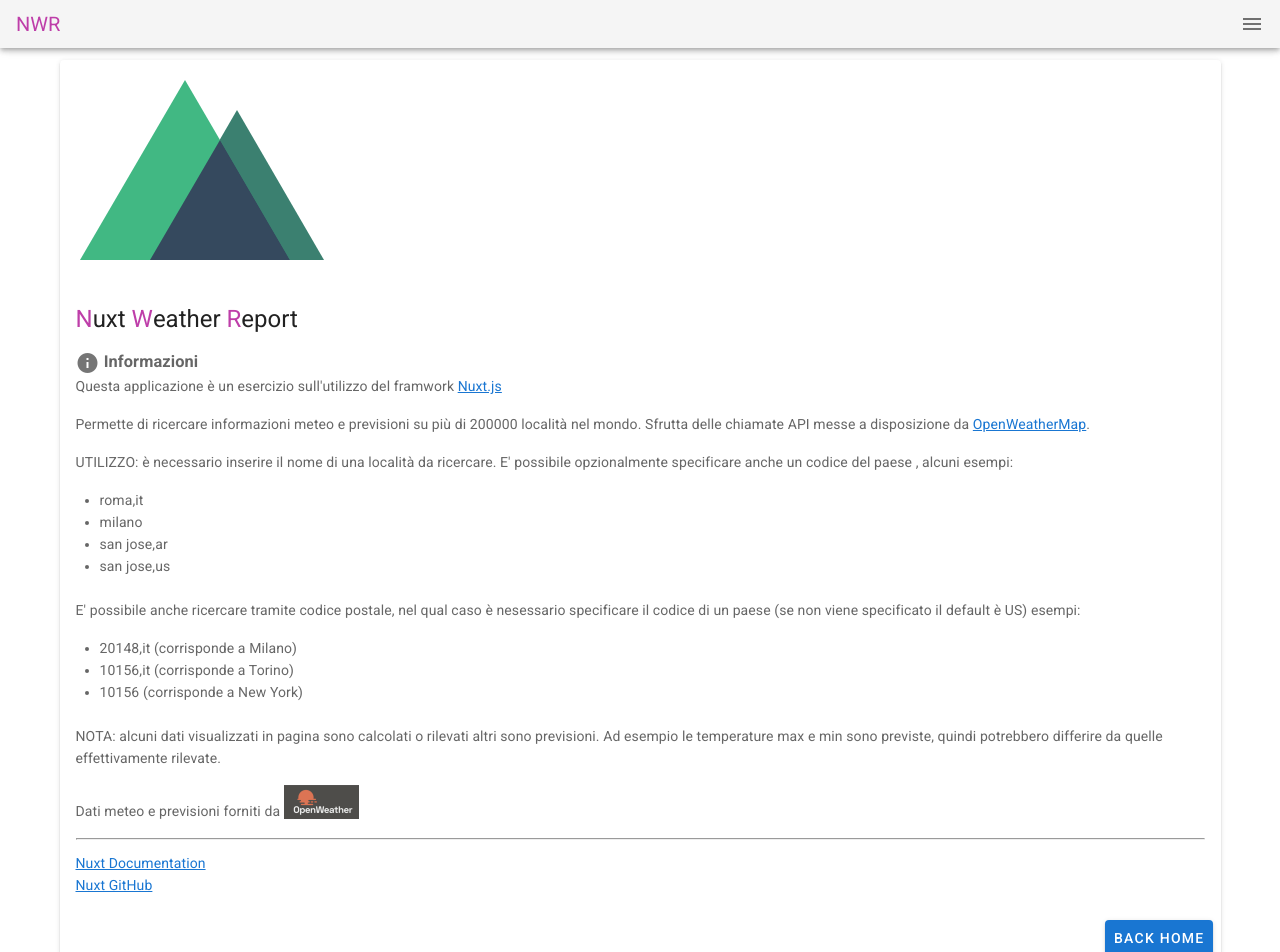
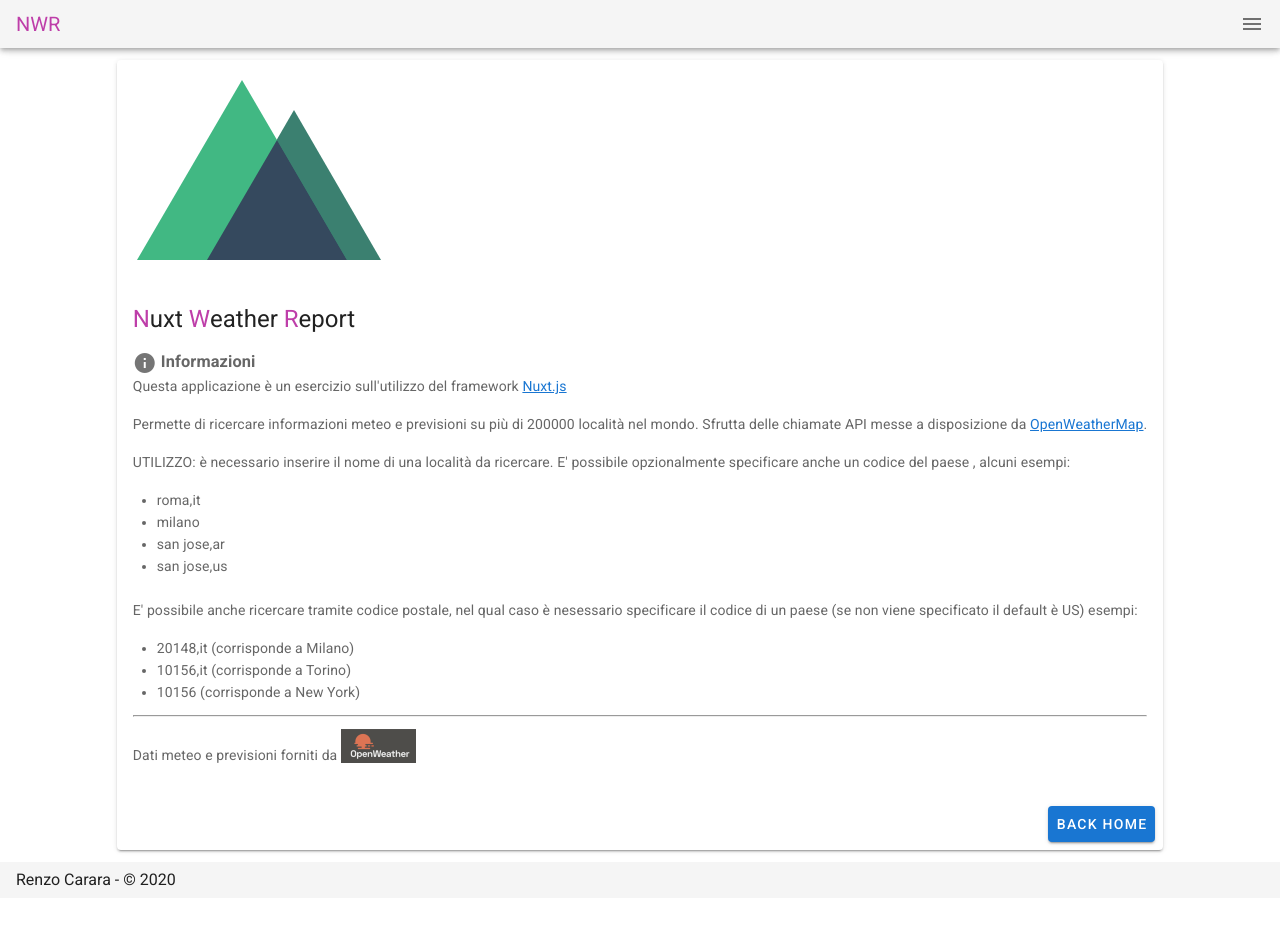
Before and after one commit to renzocarara/nuxt_wr, a Nuxt app: page /about in a window 1280 px wide. Shown: the top 952 px of the page. After the commit the page ends 898 px from the top, so only its background shows below. Built offline with nearby package versions, Linux system fonts and the light colour scheme.

Commit message:
about page + rimozione dati non corretti

```diff
--- a/pages/about.vue
+++ b/pages/about.vue
@@ -15,9 +15,9 @@
                     </h3>
                     <p>
                         Questa applicazione è un esercizio sull'utilizzo del
-                        framwork
+                        framework
                         <a
-                            href="https://openweathermap.org/"
+                            href="https://nuxtjs.org/"
                             target="_blank"
                             rel="noopener noreferrer"
                             >Nuxt.js
@@ -56,14 +56,8 @@
                         <li>10156,it (corrisponde a Torino)</li>
                         <li>10156 (corrisponde a New York)</li>
                     </ul>
-                    <br />
-                    <p>
-                        NOTA: alcuni dati visualizzati in pagina sono calcolati
-                        o rilevati altri sono previsioni. Ad esempio le
-                        temperature max e min sono previste, quindi potrebbero
-                        differire da quelle effettivamente rilevate.
-                    </p>
 
+                    <hr class="my-3" />
                     <p>
                         Dati meteo e previsioni forniti da
                         <a
@@ -77,22 +71,6 @@
                             />
                         </a>
                     </p>
-                    <hr class="my-3" />
-                    <a
-                        href="https://nuxtjs.org/"
-                        target="_blank"
-                        rel="noopener noreferrer"
-                    >
-                        Nuxt Documentation
-                    </a>
-                    <br />
-                    <a
-                        href="https://github.com/nuxt/nuxt.js"
-                        target="_blank"
-                        rel="noopener noreferrer"
-                    >
-                        Nuxt GitHub
-                    </a>
                 </v-card-text>
                 <v-card-actions>
                     <v-spacer />
--- a/pages/search.vue
+++ b/pages/search.vue
@@ -36,12 +36,12 @@
                     <v-card-text>
                         <v-row align="center">
                             <v-col class="text-right" cols="6">
-                                <span class="text-subtitle-2 blue--text"
+                                <!-- <span class="text-subtitle-2 blue--text"
                                     >{{ tempMin }}&nbsp;
                                 </span>
                                 <span class="text-subtitle-2 red--text">
                                     {{ tempMax }}</span
-                                ><br />
+                                ><br /> -->
                                 <span class="display-1">{{ temp }}&deg;C</span
                                 ><br />
                                 <span class="text-subtitle-2 grey--text"
@@ -80,10 +80,10 @@
                                 {{ pressure }}hPa</v-list-item-subtitle
                             >
 
-                            <v-list-item-subtitle
+                            <!-- <v-list-item-subtitle
                                 ><v-icon>mdi-sunglasses</v-icon>&nbsp;indice UV
                                 {{ uvi }}
-                            </v-list-item-subtitle>
+                            </v-list-item-subtitle> -->
 
                             <v-list-item-subtitle
                                 ><v-icon>mdi-weather-sunset-up</v-icon>&nbsp;il
@@ -173,8 +173,8 @@ export default {
             pressure: 'n.d.',
             windSpeed: 'n.d.',
             windDeg: 'n.d.',
-            tempMin: 'n.d.',
-            tempMax: 'n.d.',
+            // tempMin: 'n.d.',
+            // tempMax: 'n.d.',
             sunrise: 'n.d.',
             sunset: 'n.d.',
             uvi: 'n.d.',
@@ -250,7 +250,8 @@ export default {
                         IT +
                         '&units=' +
                         METRIC +
-                        '&exclude=minutely,hourly';
+                        // '&exclude=minutely,hourly';
+                        '&exclude=minutely';
 
                     return axios.get(BASE_URL + EP_ONECALL + oneCallParams);
                 })
```
